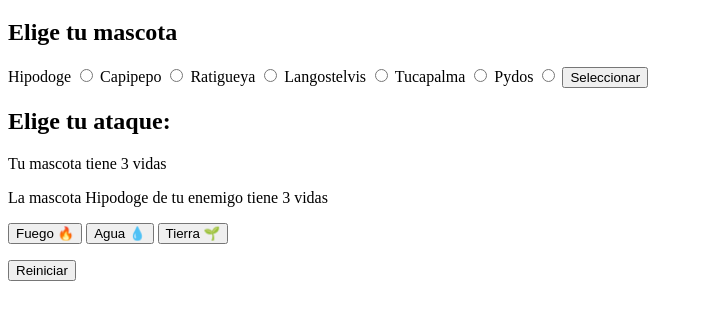
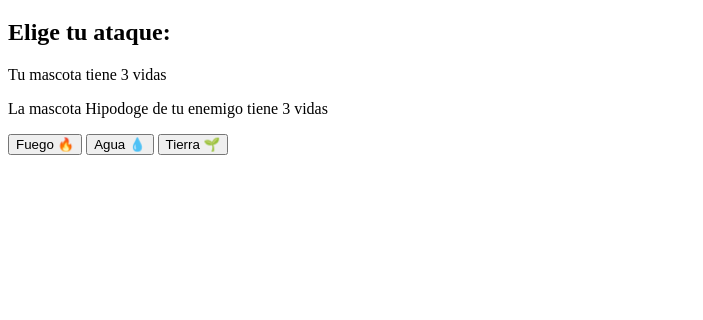
Before and after one commit to danfajar/cursoProgramacion-Basica, a plain HTML site: page index.html in a window 1280 px wide. Both pictures are taken after a click on the button "Seleccionar". Shown: the part 62-382 px from the top of the page, without its empty margins (0-703 px from the left). Drawn offline with Linux system fonts and the light colour scheme.

Commit message:
Funcionalidad completada en JS

```diff
--- a/index.html
+++ b/index.html
@@ -49,7 +49,7 @@
 
      <section id="mensajes"></section>
 
-     <section id="boton-reiniciar">
+     <section id="reiniciar">
         <button>Reiniciar</button>
      </section>
 
--- a/js/codigo.js
+++ b/js/codigo.js
@@ -4,6 +4,12 @@ let vidasJugador = 3
 let vidasEnemigo = 3
 
 function iniciarJuego() {
+    let sectionSeleccionarAtaque = document.getElementById('seleccionar-ataque')
+    sectionSeleccionarAtaque.style.display = 'none'
+
+    let sectionReiniciar = document.getElementById('reiniciar')
+    sectionReiniciar.style.display = 'none'
+
 
     let botonMascotaJugador = document.getElementById('boton-mascota')
     botonMascotaJugador.addEventListener('click', seleccionarMascotaJugador)
@@ -15,11 +21,18 @@ function iniciarJuego() {
     let botonTierra = document.getElementById('boton-tierra')
     botonTierra.addEventListener('click', ataqueTierra)
 
-    let botonReiniciar = document.getElementById('boton-reiniciar')
+    let botonReiniciar = document.getElementById('reiniciar')
     botonReiniciar.addEventListener('click', reiniciarJuego)
 }
 
 function seleccionarMascotaJugador(){
+    let sectionSeleccionarMascota = document.getElementById('seleccionar-mascota')
+    sectionSeleccionarMascota.style.display = 'none'
+
+    let sectionSeleccionarAtaque = document.getElementById('seleccionar-ataque')
+    sectionSeleccionarAtaque.style.display = 'block'
+
+
     let inputHipodoge = document.getElementById('hipodoge')
     let inputCapipepo = document.getElementById('capipepo')
     let inputRatigueya = document.getElementById('ratigueya')
@@ -182,6 +195,9 @@ function crearMensajeFinal (resultadoFinal) {
     let botonTierra = document.getElementById('boton-tierra')
     botonTierra.disabled = true
 
+    let sectionReiniciar = document.getElementById('reiniciar')
+    sectionReiniciar.style.display = 'block'
+
 }
 
 function reiniciarJuego(){
```
